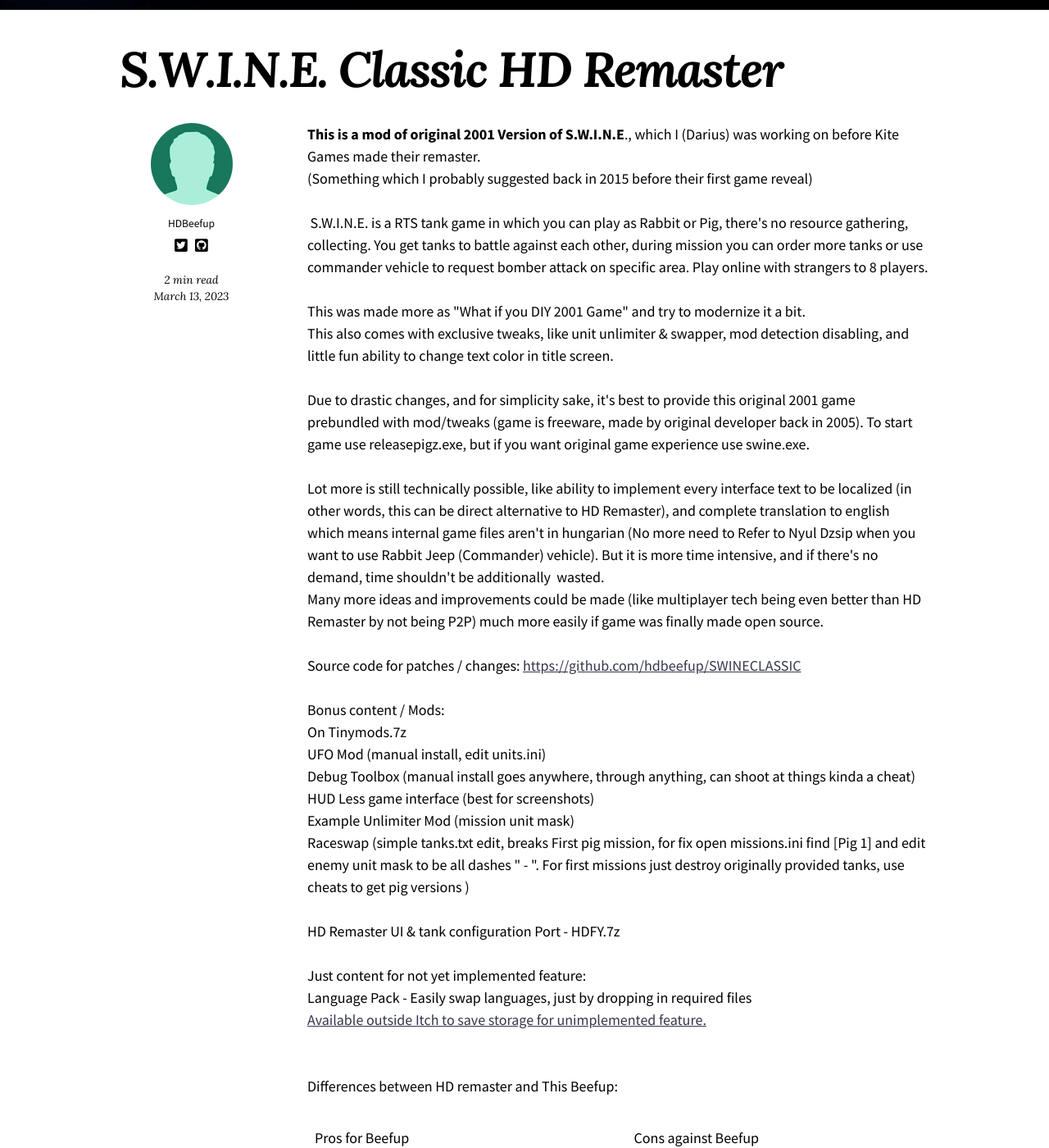
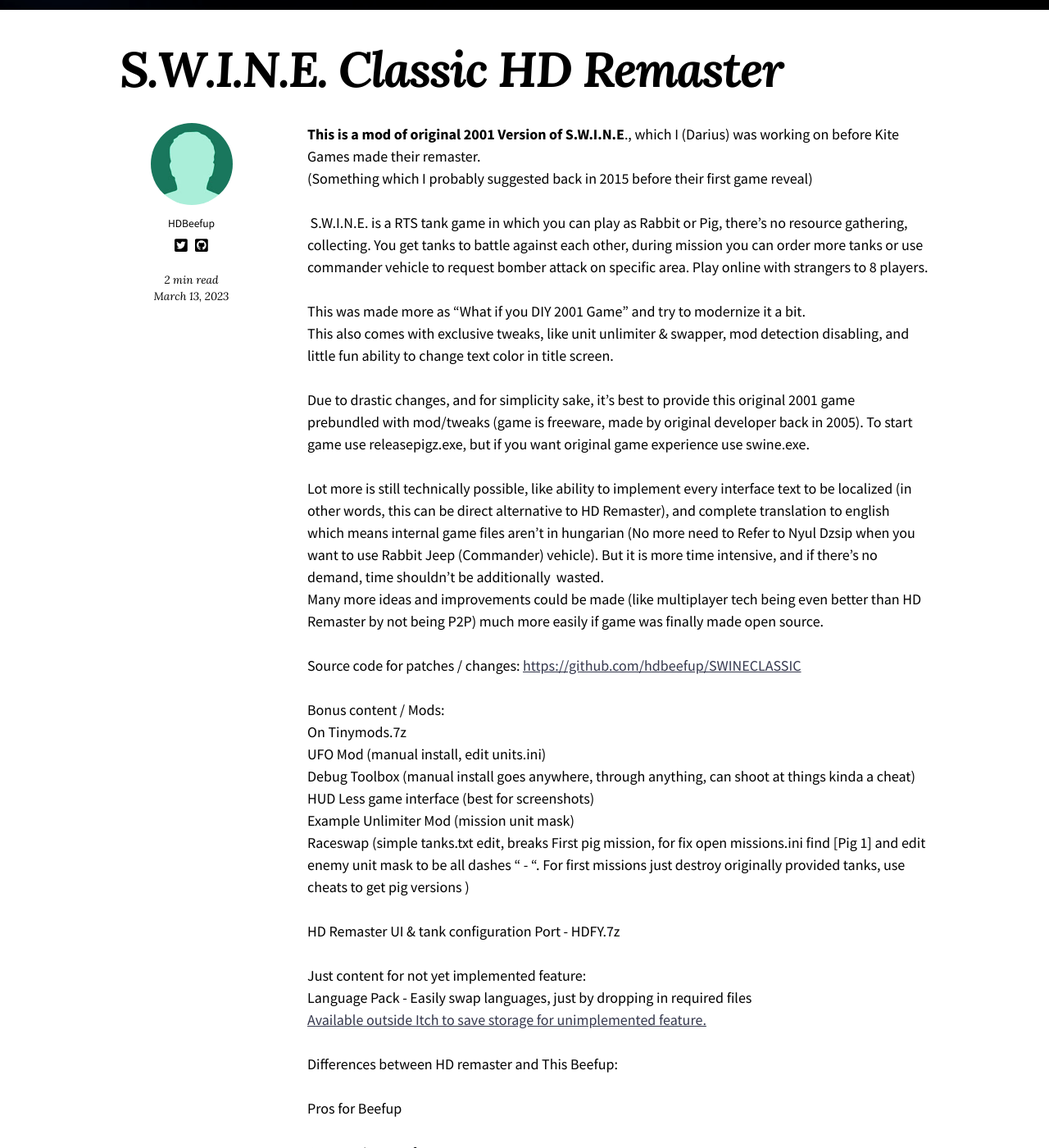
Before and after one commit to hdbeefup/hdbeefup.github.io, a Jekyll site: the page built from _projects/swinechd.md, in a window 1280 px wide and 1400 px high, scrolled down 1200 px. Shown: the whole window at 82% size. Built offline with Jekyll 4.4.1, drawn with Linux system fonts in a browser that asks for light colours; nearby versions of some CDN libraries; some of the changed lines change nothing that is shown; some of the changed text lies outside the part shown.

Commit message:
Update swinechd.md html2md

```diff
--- a/_projects/swinechd.md
+++ b/_projects/swinechd.md
@@ -6,11 +6,57 @@
   caption: ""
 ---
 
-<p><strong>This is a mod of original 2001 Version of S.W.I.N.E</strong>., which I (Darius) was working on before Kite Games made their remaster. <br>(Something which I probably suggested back in 2015 before their first game reveal)<br></p>
-<p>&nbsp;S.W.I.N.E. is a RTS tank game in which you can play as Rabbit or Pig, there's no resource gathering, collecting. You get tanks to battle against each other, during mission you can order more tanks or use commander vehicle to request bomber attack on specific area. Play online with strangers to 8 players.</p>
-<p>This was made more as "What if you DIY 2001 Game" and try to modernize it a bit.<br>This also comes with exclusive tweaks, like unit unlimiter & swapper, mod detection disabling, and little fun ability to change text color in title screen.<br><br>Due to drastic changes, and for simplicity sake,&nbsp;it's best to provide this original 2001 game prebundled with mod/tweaks (game is freeware, made by original developer back in 2005). To start game use releasepigz.exe, but if you want original game experience use swine.exe.<br><br>Lot more is still technically possible, like ability to implement every interface text to be localized (in other words, this can be direct alternative to HD Remaster), and complete translation to english which means internal game files aren't in hungarian (No more need to Refer to Nyul Dzsip when you want to use Rabbit Jeep (Commander) vehicle). But it is more time intensive, and if there's no demand, time shouldn't be additionally&nbsp; wasted. <br>Many more ideas and improvements could be made (like multiplayer tech being even better than HD Remaster by not being P2P) much more easily if game was finally made open source.<br></p>
-<p>Source code for patches / changes: <a href="https://github.com/hdbeefup/SWINECLASSIC">https://github.com/hdbeefup/SWINECLASSIC</a><br><br>Bonus content / Mods:<br>On Tinymods.7z<br>UFO Mod (manual install, edit units.ini)<br>Debug Toolbox (manual install goes anywhere, through anything, can shoot at things kinda a cheat)<br>HUD Less game interface (best for screenshots)<br>Example Unlimiter Mod (mission unit mask)<br>Raceswap (simple tanks.txt edit, breaks First pig mission, for fix&nbsp;open missions.ini find [Pig 1]&nbsp;and edit enemy unit mask to be all dashes " - ". For first missions just destroy originally provided tanks, use cheats to get pig versions&nbsp;)<br><br>HD Remaster UI & tank configuration&nbsp;Port - HDFY.7z<br><br>Just content for not yet implemented feature:<br>Language Pack - Easily swap languages, just by dropping in required files<br><a href="https://mega.nz/folder/YzpykQgb#1WoEgxecbW7zrNYpe2sGZw" target="_blank">Available outside Itch to save storage for unimplemented feature.</a></p>
-<p><br>Differences between HD remaster and This Beefup:<br></p>
-<table><tbody><tr><td>Pros for Beefup</td><td>Cons against Beefup</td></tr><tr><td>Much more moddable, disables mod detection (no ini swap required)<br>Cheats are enabled, as it should be <br>Less resource heavy<br>Comes with Unit Unlimiter, feel free to get and keep modded tanks during campaign, easy tank order changing by editing tanks.txt<br>No "in your face" scaling. More resolution means more screen area<br>Oddly familiar better file folder structure<br>Auto screen resolution<br>Write in GameSpy compatible server IP by editing swinechd.ini<br>Easy to have multiple mods, without collision by editing swinechd.ini basepath<br><br></td><td>Some bugs are fixed in HD Remaster<br>HD Remaster uses font file, rather than font sprite<br>HD Remaster renders introduction sequence, rather than using video (size efficiency)<br>Comes with Map Editor (not compatible with original game)<br>Multiplayer is more active, uses Kite Games owned master list server for indexing (sessions still are outdated Peer-to-Peer)<br></td></tr></tbody></table>
+**This is a mod of original 2001 Version of S.W.I.N.E**., which I (Darius) was working on before Kite Games made their remaster.
+(Something which I probably suggested back in 2015 before their first game reveal)
+
+ S.W.I.N.E. is a RTS tank game in which you can play as Rabbit or Pig, there's no resource gathering, collecting. You get tanks to battle against each other, during mission you can order more tanks or use commander vehicle to request bomber attack on specific area. Play online with strangers to 8 players.
+
+This was made more as "What if you DIY 2001 Game" and try to modernize it a bit.
+This also comes with exclusive tweaks, like unit unlimiter & swapper, mod detection disabling, and little fun ability to change text color in title screen.
+
+Due to drastic changes, and for simplicity sake, it's best to provide this original 2001 game prebundled with mod/tweaks (game is freeware, made by original developer back in 2005). To start game use releasepigz.exe, but if you want original game experience use swine.exe.
+
+Lot more is still technically possible, like ability to implement every interface text to be localized (in other words, this can be direct alternative to HD Remaster), and complete translation to english which means internal game files aren't in hungarian (No more need to Refer to Nyul Dzsip when you want to use Rabbit Jeep (Commander) vehicle). But it is more time intensive, and if there's no demand, time shouldn't be additionally  wasted.
+Many more ideas and improvements could be made (like multiplayer tech being even better than HD Remaster by not being P2P) much more easily if game was finally made open source.
+
+Source code for patches / changes: [https://github.com/hdbeefup/SWINECLASSIC](https://github.com/hdbeefup/SWINECLASSIC)
+
+Bonus content / Mods:
+On Tinymods.7z
+UFO Mod (manual install, edit units.ini)
+Debug Toolbox (manual install goes anywhere, through anything, can shoot at things kinda a cheat)
+HUD Less game interface (best for screenshots)
+Example Unlimiter Mod (mission unit mask)
+Raceswap (simple tanks.txt edit, breaks First pig mission, for fix open missions.ini find \[Pig 1\] and edit enemy unit mask to be all dashes " - ". For first missions just destroy originally provided tanks, use cheats to get pig versions )
+
+HD Remaster UI & tank configuration Port - HDFY.7z
+
+Just content for not yet implemented feature:
+Language Pack - Easily swap languages, just by dropping in required files
+[Available outside Itch to save storage for unimplemented feature.](https://mega.nz/folder/YzpykQgb#1WoEgxecbW7zrNYpe2sGZw)
+
+
+Differences between HD remaster and This Beefup:
+
+Pros for Beefup
+
+Cons against Beefup
+
+Much more moddable, disables mod detection (no ini swap required)
+Cheats are enabled, as it should be
+Less resource heavy
+Comes with Unit Unlimiter, feel free to get and keep modded tanks during campaign, easy tank order changing by editing tanks.txt
+No "in your face" scaling. More resolution means more screen area
+Oddly familiar better file folder structure
+Auto screen resolution
+Write in GameSpy compatible server IP by editing swinechd.ini
+Easy to have multiple mods, without collision by editing swinechd.ini basepath
+
+
+Some bugs are fixed in HD Remaster
+HD Remaster uses font file, rather than font sprite
+HD Remaster renders introduction sequence, rather than using video (size efficiency)
+Comes with Map Editor (not compatible with original game)
+Multiplayer is more active, uses Kite Games owned master list server for indexing (sessions still are outdated Peer-to-Peer)
 
 https://bads-tm.itch.io/swine-classic-hd
```
